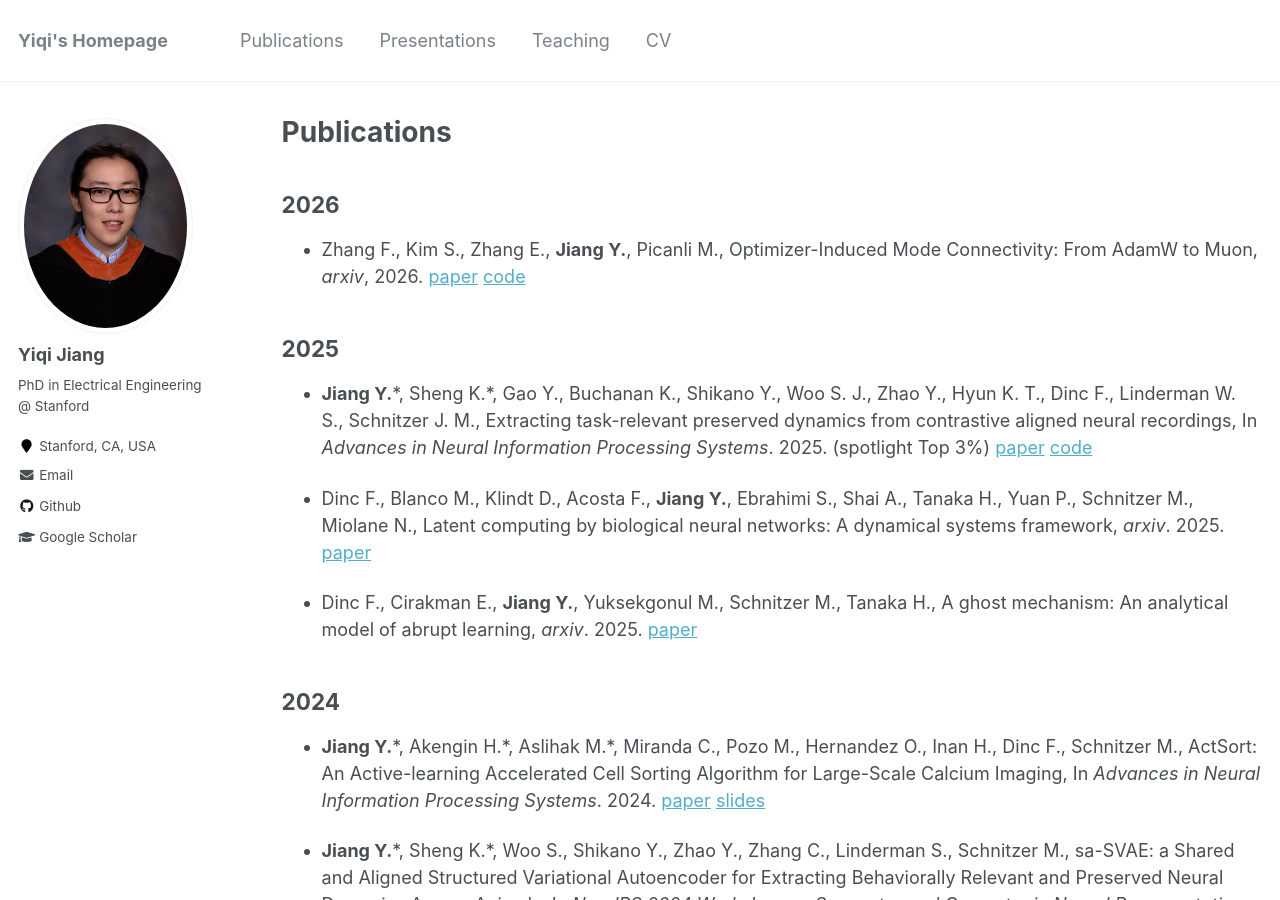
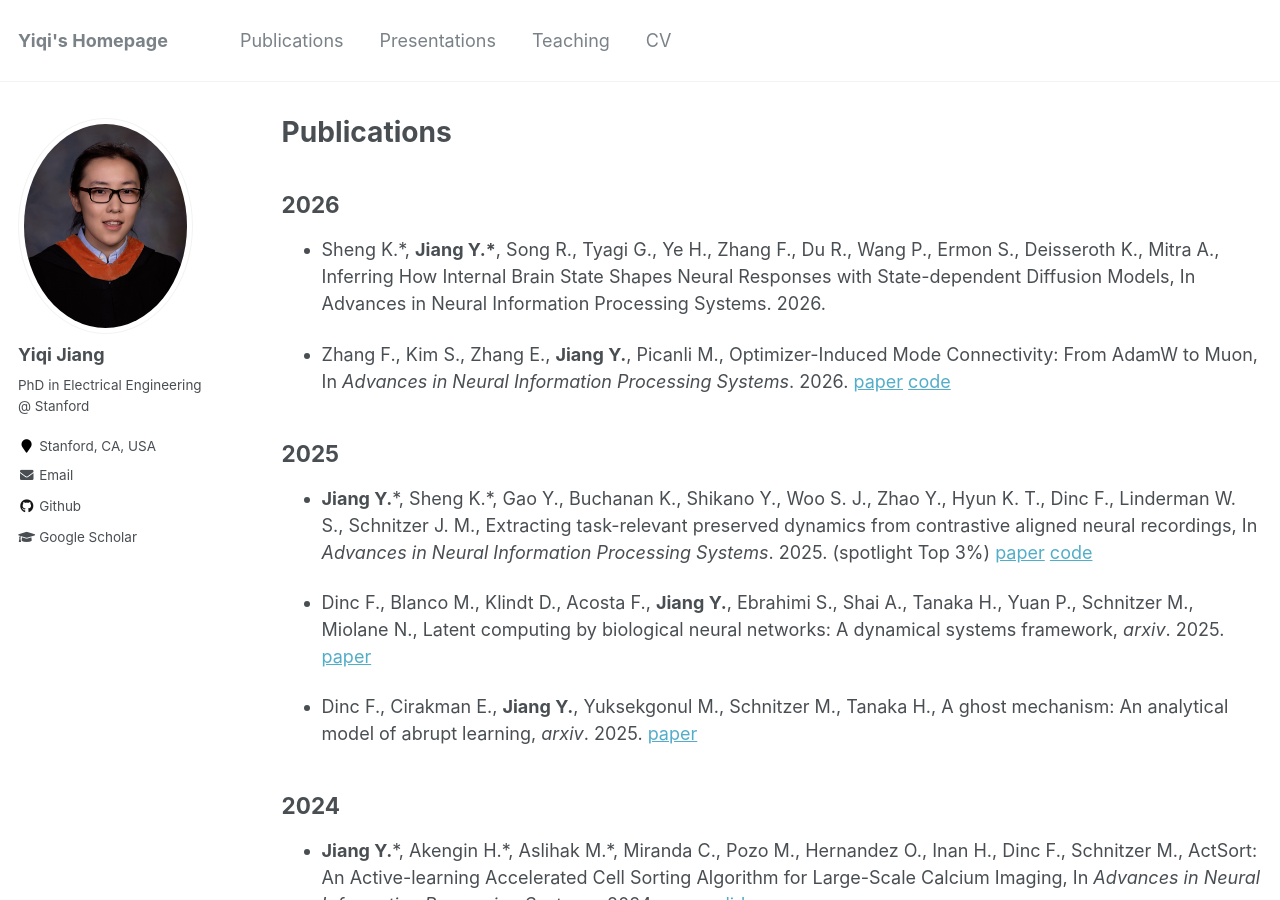
Before and after one commit to YiqiJ/yiqij.github.io, a Jekyll site: the page built from _pages/publications.md, in a window 1280 px wide and 900 px high. Built offline with Jekyll 4.4.1, drawn with Linux system fonts in a browser that asks for light colours.

Commit message:
Update publications.md

```diff
--- a/_pages/publications.md
+++ b/_pages/publications.md
@@ -5,7 +5,9 @@ permalink: /publications/
 author_profile: true
 ---
 ## 2026
-- Zhang F., Kim S., Zhang E., **Jiang Y.**, Picanli M., Optimizer-Induced Mode Connectivity: From AdamW to Muon, *arxiv*, 2026. [paper](https://arxiv.org/pdf/2605.09991) [code](https://github.com/pilancilab/Optimizer-Induced-Mode-Connectivity)
+- Sheng K.\*, **Jiang Y.\***, Song R., Tyagi G., Ye H., Zhang F., Du R., Wang P., Ermon S., Deisseroth K., Mitra A., Inferring How Internal Brain State Shapes Neural Responses with State-dependent Diffusion Models, In Advances in Neural Information Processing Systems. 2026.
+
+- Zhang F., Kim S., Zhang E., **Jiang Y.**, Picanli M., Optimizer-Induced Mode Connectivity: From AdamW to Muon, In *Advances in Neural Information Processing Systems*. 2026. [paper](https://arxiv.org/pdf/2605.09991) [code](https://github.com/pilancilab/Optimizer-Induced-Mode-Connectivity)
 
 ## 2025
 - **Jiang Y.**\*, Sheng K.\*, Gao Y., Buchanan K., Shikano Y., Woo S. J., Zhao Y., Hyun K. T., Dinc F., Linderman W. S., Schnitzer J. M., Extracting task-relevant preserved dynamics from contrastive aligned neural recordings, In *Advances in Neural Information Processing Systems*. 2025. (spotlight Top 3%) [paper](https://proceedings.neurips.cc/paper_files/paper/2025/file/ebc8728759f26169f09d9d74497a430b-Paper-Conference.pdf) [code](https://github.com/schnitzer-lab/CANDY-public/tree/main)
```
